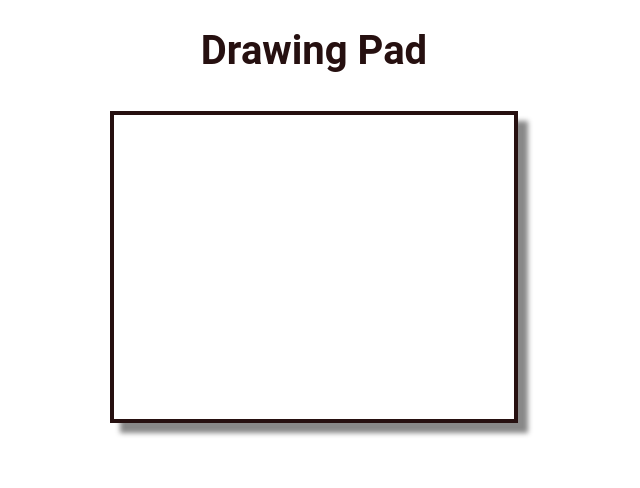
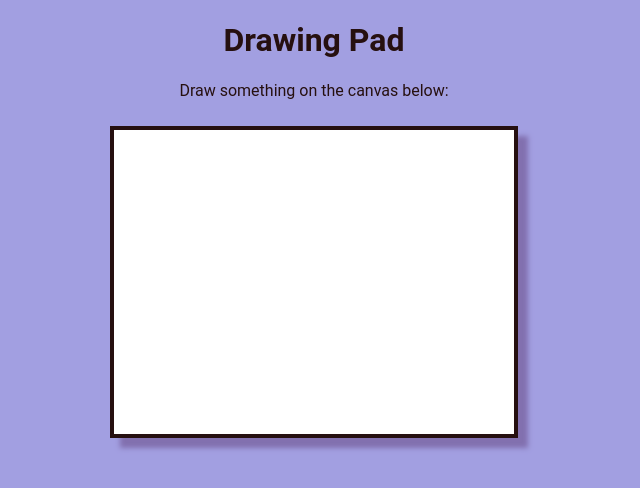
Before and after one commit to idev74/draw-it-component, a website: page index.html in a window 1280 px wide. Shown: the whole page, without its empty margins (326-966 px from the left). Drawn offline with Linux system fonts and the light colour scheme.

Commit message:
added instructions

```diff
--- a/index.html
+++ b/index.html
@@ -10,6 +10,7 @@
 
 <body>
     <h1>Drawing Pad</h1>
+    <p>Draw something on the canvas below:</p>
     <div class="wrapper">
         <div class="drawing-pad-container">
             <drawing-pad width="400" height="300"></drawing-pad>
--- a/styles.css
+++ b/styles.css
@@ -1,9 +1,14 @@
+body {
+  background-color: #a29fe1;
+}
+
 .drawing-pad-container {
+  background-color: white;
   display: inline-block;
   align-items: center;
   justify-content: center;
   border: 4px solid #261010;
-    box-shadow: 10px 10px 5px #888888;
+  box-shadow: 10px 10px 5px #8270af;
   margin: 10px;
 }
 
@@ -13,9 +18,9 @@
   justify-content: center;
 }
 
-  h1 {
+h1,
+p {
   text-align: center;
   font-family: 'Roboto', sans-serif;
-    font-size: 2.5em;
   color: #261010;
 }
```
Lines whose indentation alone changed are shown as unchanged.
